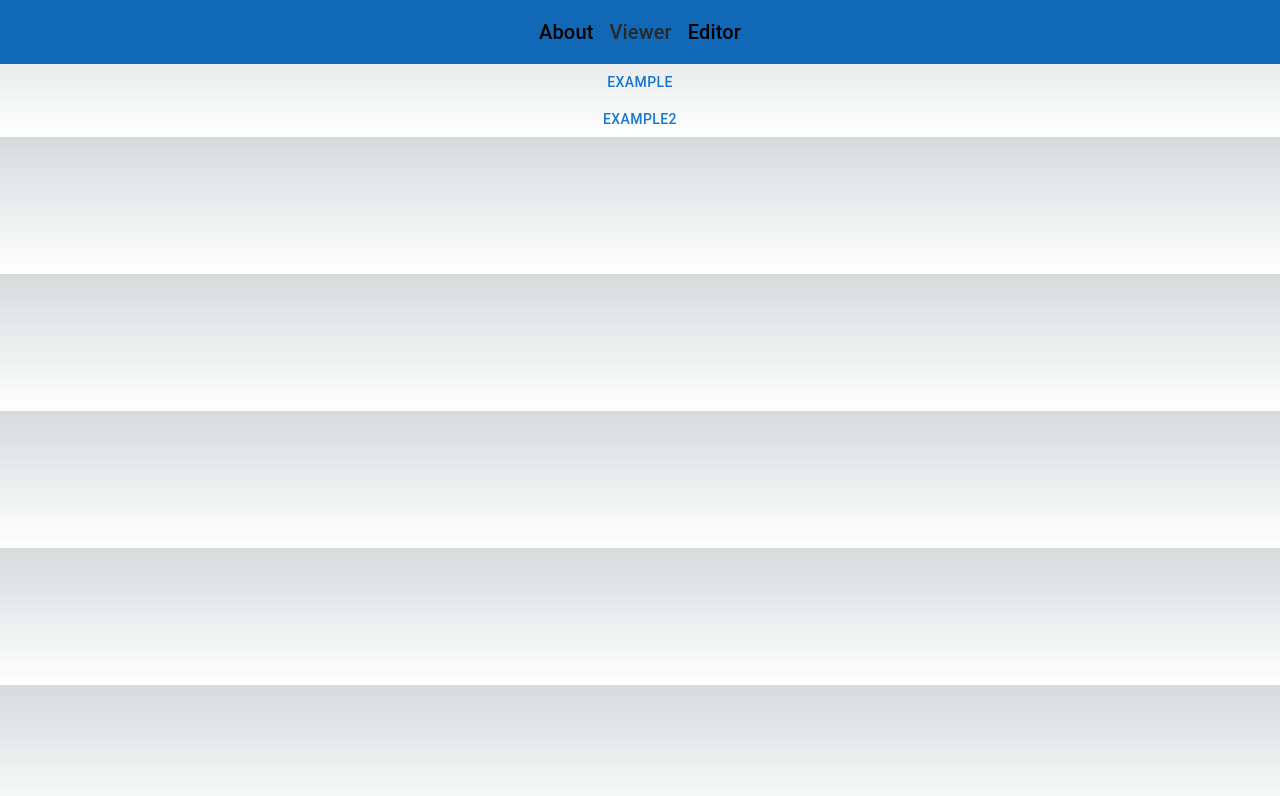
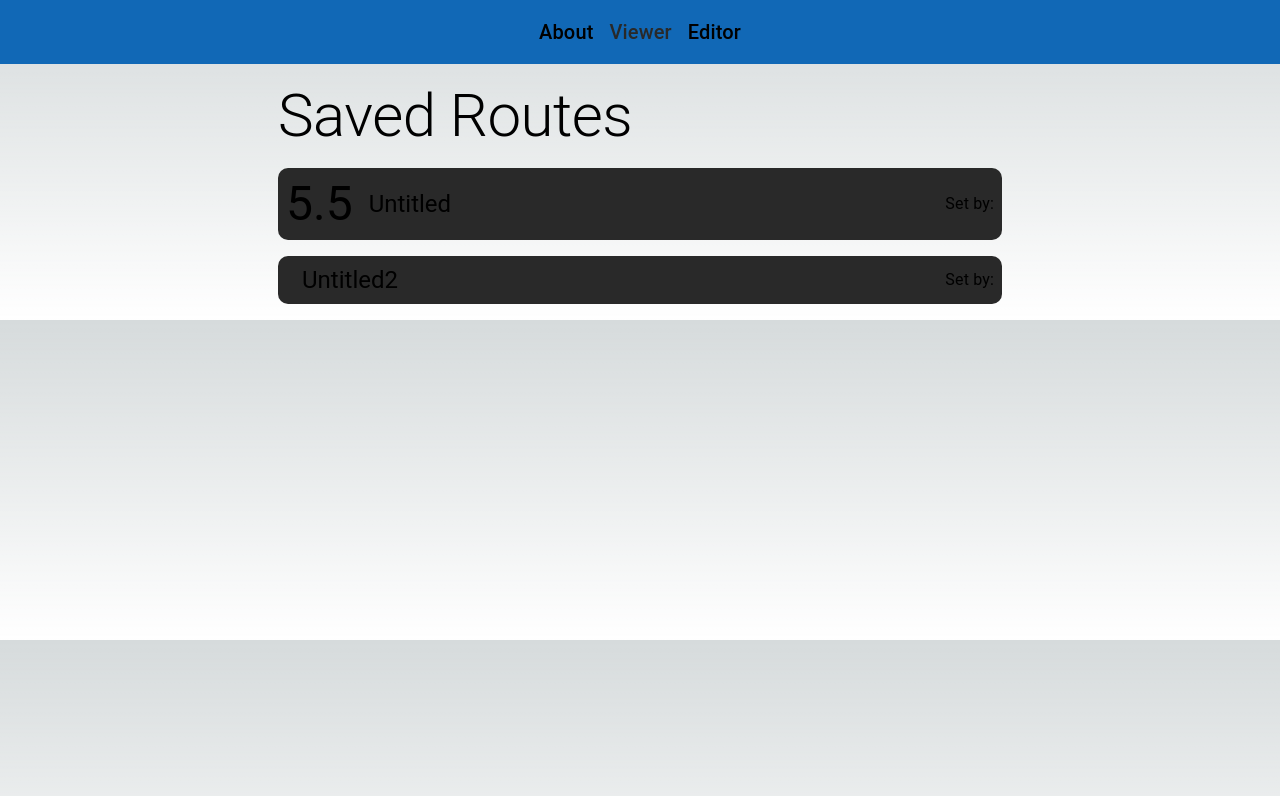
Before and after one commit to tayydev/digital-tape, a Next.js app: page /viewer in a window 1280 px wide. Shown: the top 796 px of the page. Built offline with nearby package versions, Linux system fonts and the light colour scheme.

Commit message:
change viewer stuff

```diff
--- a/src/app/viewer/[json]/previewJson.tsx
+++ b/src/app/viewer/[json]/previewJson.tsx
@@ -1,7 +1,7 @@
 "use client"
 
 import {ClimbingRoute} from "../../editor/climbingRoute";
-import RouteImageViewer from "../routeImageViewer";
+import RouteImageViewer from "./routeImageViewer";
 
 interface RenderPreviewProps {
     json: ClimbingRoute
--- a/src/app/viewer/routeImageViewer.tsx
+++ b/src/app/viewer/[json]/routeImageViewer.tsx
@@ -1,6 +1,6 @@
 import { LegacyRef, useRef } from "react";
-import { ClimbingRoute, HoldData, NaturalData } from "../editor/climbingRoute";
-import { lightenHexColor } from "../theme";
+import { ClimbingRoute, HoldData, NaturalData } from "../../editor/climbingRoute";
+import { lightenHexColor } from "../../theme";
 
 interface RouteViewerProps {
     climbingRoute: ClimbingRoute
--- a/src/app/viewer/page.tsx
+++ b/src/app/viewer/page.tsx
@@ -1,13 +1,14 @@
 import RouteViewer from "./viewer";
 import path from "path";
 import fs from "fs";
+import {ClimbingRoute} from "../editor/climbingRoute";
 
 export default async function Page() {
     const directories = await readDirectories()
 
     return (
         <main>
-            <RouteViewer fileNames={directories}/>
+            <RouteViewer routes={directories}/>
         </main>
     );
 }
@@ -15,5 +16,12 @@ export default async function Page() {
 async function readDirectories() {
     const dir = path.join(process.cwd(), 'public/json')
     const files =  fs.readdirSync(dir)
-    return files.map(file => file.substring(0, file.lastIndexOf(".")));
+
+    const routesMap = new Map<string, ClimbingRoute>();
+    files.forEach(file => {
+        const fileName = file.substring(0, file.lastIndexOf("."));
+        const fileContent = fs.readFileSync(path.join(dir, file), "utf-8");
+        routesMap.set(fileName, JSON.parse(fileContent) as ClimbingRoute);
+    });
+    return routesMap;
 }
--- a/src/app/viewer/viewer.tsx
+++ b/src/app/viewer/viewer.tsx
@@ -1,25 +1,68 @@
 "use client"
-import { Button } from '@mui/material';
+import {Button, Typography} from '@mui/material';
+import {ClimbingRoute} from "../editor/climbingRoute";
+import Stack from "@mui/material/Stack";
+import {Route} from "next";
+import {lightenHexColor, offBlack} from "../theme";
+import {useState} from "react";
 
 interface RouteViewerProps {
-    fileNames: string[]
+    routes: Map<string, ClimbingRoute>
 }
 
 export default function RouteViewer(props: RouteViewerProps) {
 
-    console.log("got dirs", props.fileNames)
+    console.log("got dirs", props.routes)
 
     const handleOpen = (file: any) => {
         window.location.href = `/viewer/${file}`;
     };
 
     return (
-        <div style={{ display: 'flex', flexDirection: 'column' }}>
-        {props.fileNames.map((file) => (
-                <Button onClick={() => handleOpen(file)}>
-                    {file}
-                </Button>
+        <Stack
+            padding={"1rem"}
+            spacing={2}
+            justifyContent={"center"}
+            // width={"100%"}
+            maxWidth={"200mm"}
+            marginX={"auto"}
+        >
+            <Typography variant={"h2"}>
+                Saved Routes
+            </Typography>
+            {Array.from(props.routes).map(pair => (
+                <RouteButton
+                    route={pair[1]}
+                    onClick={() => handleOpen(pair[0])}
+                />
             ))}
-        </div>
+        </Stack>
     );
 }
+
+interface RouteButtonProps {
+    route: ClimbingRoute
+    onClick: () => void
+}
+
+function RouteButton(props: RouteButtonProps) {
+    const [isHover, setIsHover] = useState(false)
+
+    return <Stack
+        padding={"0.5rem"}
+        onClick={() => props.onClick()}
+        direction={"row"}
+        alignItems={"center"}
+        style={{
+            background: isHover ? lightenHexColor(offBlack, 0.3) : offBlack,
+            borderRadius: "10px",
+        }}
+        spacing={2}
+        onMouseEnter={() => setIsHover(true)}
+        onMouseLeave={() => setIsHover(false)}
+    >
+        <Typography variant={"h3"}>{props.route.grade}</Typography>
+        <Typography variant={"h5"}>{props.route.name}</Typography>
+        <Typography style={{marginLeft: "auto"}}>Set by: {props.route.setter}</Typography>
+    </Stack>
+}
```
